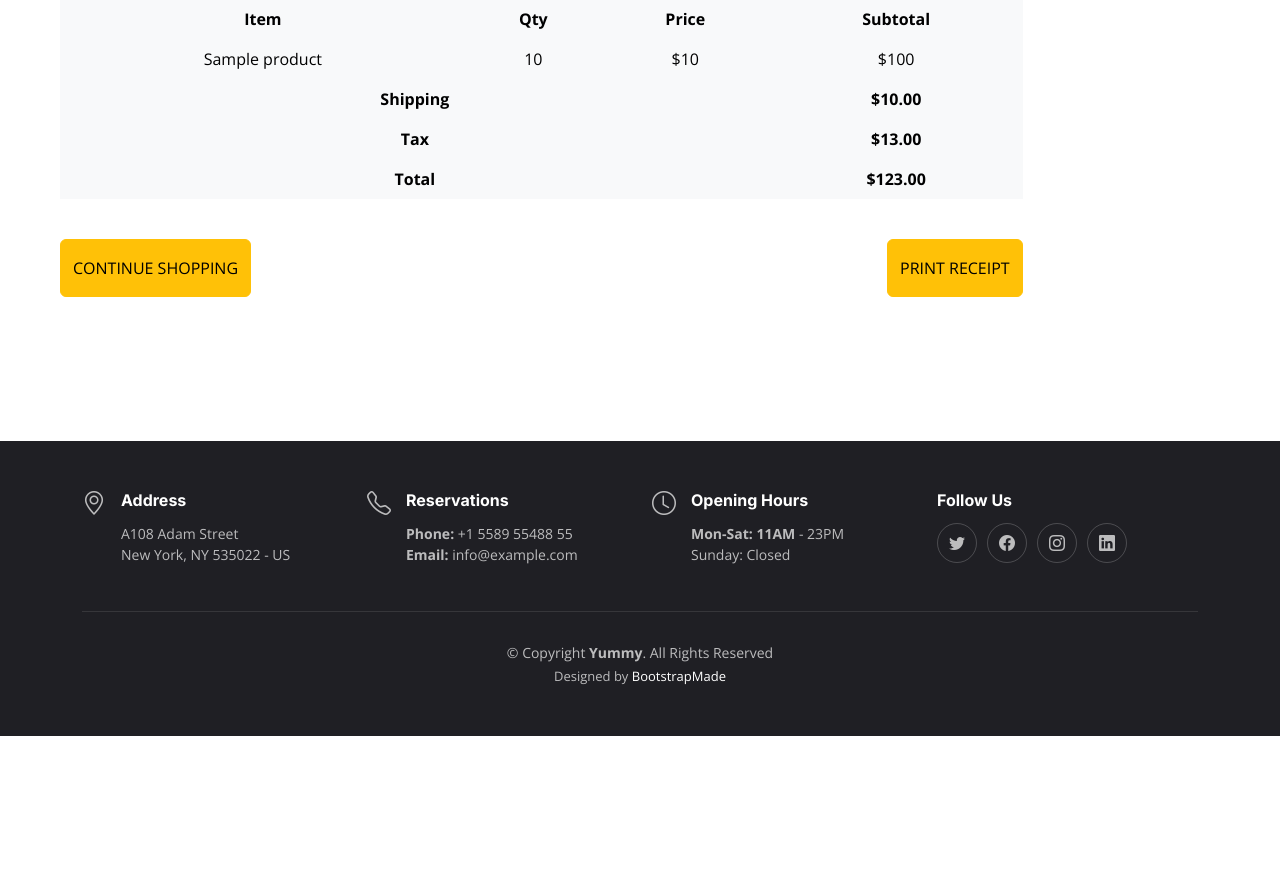
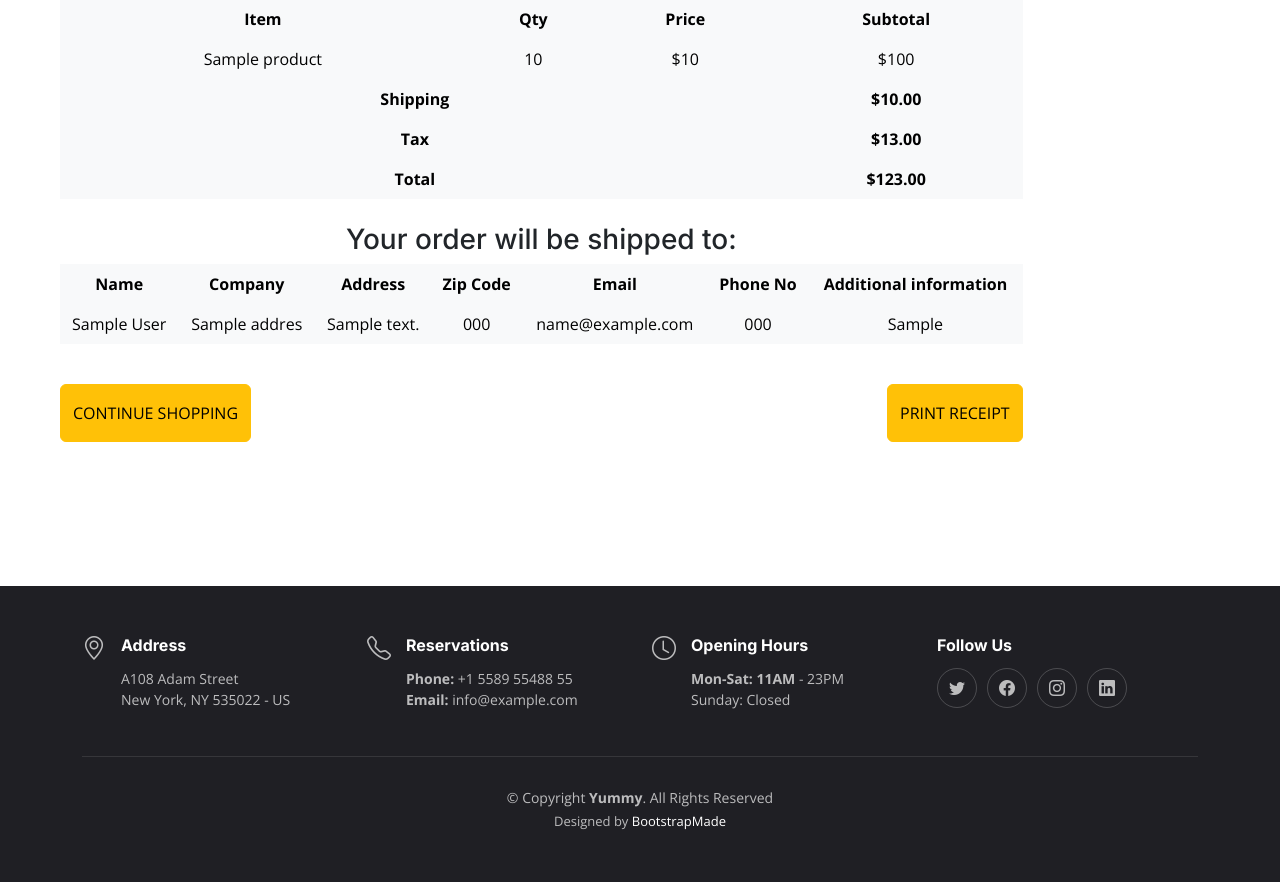
Before and after one commit to jibrilosman/yummycake, a PHP site: page /yummycake/thankyou.php in a window 1280 px wide. Shown: the part 380-1262 px from the top of the page. Before the commit the page ends 1116 px from the top, so only its background shows below. Run offline with PHP 8.4, Linux system fonts and the light colour scheme; tables that the repository leaves empty or names only in its code hold one stand-in row (values such as "Sample post"); some libraries are stand-ins or nearby versions.

Commit message:
many changes

```diff
--- a/components/cart.php
+++ b/components/cart.php
@@ -15,7 +15,7 @@
         // do nothing
     }
 ?>
- <a class='book-a-table-btn scrollto d-none d-lg-flex' href='checkout.php?cart_id=<?php echo $cartID ?>' >
+ <a class=' scrollto  d-lg-flex' href='checkout.php?cart_id=<?php echo $cartID ?>' >
    <i class='fa-solid fa-cart-shopping text-warning fa-2xl'>
         <small class='badge  border border-secondary rounded-circle' style='color:#f00;'>
           <?php echo $count ?>
--- a/models/address_model.php
+++ b/models/address_model.php
@@ -3,10 +3,48 @@
 
     function saveAddress($address) {
         global $db;
-        $query = "INSERT INTO address (firstName, lastName, companyName, address, postalCode, email, phone, information)" .
-        "VALUES ('$address[firstName]', '$address[lastName]', '$address[companyName]', '$address[address]','$address[postalCode]', '$address[email]', '$address[phone]', '$address[information]')";
+        $query = "INSERT INTO address (firstName, lastName, companyName, homeAddress, postalCode, email, phone, information)" .
+        "VALUES ('$address[firstName]', '$address[lastName]', '$address[companyName]', '$address[homeAddress]','$address[postalCode]', '$address[email]', '$address[phone]', '$address[information]')";
         $result = $db->query($query);
         return $db->lastInsertId();
     } // end saveAddress
 
+
+    // // create function to get the last address ID from the database
+    function getLastAddressID() {
+        global $db;
+        $query = "
+            SELECT
+                CONCAT(AD.firstName, ' ', AD.lastname) AS 'Name',
+                AD.companyName AS 'Company',
+                AD.homeAddress AS 'Address',
+                AD.postalCode AS 'Zip Code',
+                AD.email AS 'Email',
+                AD.phone AS 'Phone No',
+                AD.information AS 'Additional information'
+            FROM
+                address AS AD
+            ORDER BY
+                addressID
+            DESC LIMIT 1";
+        $result = $db->query($query);
+        $addressID = $result->fetch();
+        $result->closeCursor();
+
+        return $addressID;
+    } // end getLastAddressID
+
+    $last_address = getLastAddressID();
+    if($last_address) {
+        echo $last_address['Name'],
+        $last_address['Company'],
+        $last_address['Address'],
+        $last_address['Zip Code'],
+        $last_address['Email'],
+        $last_address['Phone No'],
+        $last_address['Additional information'];
+    } else {
+        echo 'Failed to retrieve the last address.';
+    }
+
 ?>
--- a/models/user_model.php
+++ b/models/user_model.php
@@ -16,4 +16,12 @@
         return $result;
     } // end login
 
+    function get_user($userID) {
+        global $db;
+        $query = "SELECT * FROM user WHERE userID = '$userID'";
+        $result = $db->query($query);
+        $user = $result->fetch();
+        return $user;
+    } // end get_user
+
 ?>
--- a/thankyou.php
+++ b/thankyou.php
@@ -9,13 +9,14 @@
     // Get total items in cart
     $cartItems = get_cart_items_total($cartID);
 
+
+
     if(isset($_POST['deleteAll'])) {
         close_cart($cartID);
         delete_all_items($cartID);
         header("Location: index.php");
         exit();
     }
-
 
 ?>
 
@@ -45,6 +46,7 @@
                         <td class="fw-normal">$<?php echo $c['Subtotal']; ?></td>
                     </tr>
                     <?php endforeach; ?>
+
                     <tr>
                         <td colspan="3" class="fw-bold">Shipping</td>
                         <td class="fw-bold">$<?php echo $cartItems['shipping']; ?></td>
@@ -57,6 +59,47 @@
                     </tr>
                 </tbody>
             </table>
+            <br>
+            <?php
+
+            echo '<table class="table table-light table-borderless text-center table-hover  mb-0">';
+                    echo '<h3 class="text-center">Your order will be shipped to:</h3>';
+
+                    echo '<table class="table table-light table-borderless text-center table-hover  mb-0">';
+                echo '<thead class="thead-dark">';
+                   echo '<tr>';
+                        echo '<th>Name</th>';
+                        echo '<th>Company</th>';
+                        echo '<th>Address</th>';
+                        echo '<th>Zip Code</th>';
+                        echo '<th>Email</th>';
+                        echo '<th>Phone No</th>';
+                        echo '<th>Additional information</th>';
+                    echo '</tr>';
+                echo '</thead>';
+                echo '<tbody>';
+                    $last_address = getLastAddressID();
+                    if($last_address) {
+                        echo '<tr>';
+                            echo '<td class="fw-normal">' . $last_address['Name'] . '</td>';
+                            echo '<td class="fw-normal">' . $last_address['Company'] . '</td>';
+                            echo '<td class="fw-normal">' . $last_address['Address'] . '</td>';
+                            echo '<td class="fw-normal">' . $last_address['Zip Code'] . '</td>';
+                            echo '<td class="fw-normal">' . $last_address['Email'] . '</td>';
+                            echo '<td class="fw-normal">' . $last_address['Phone No'] . '</td>';
+                            echo '<td class="fw-normal">' . $last_address['Additional information'] . '</td>';
+                        echo '</tr>';
+                    } else {
+                        echo 'Failed to retrieve the last address.';
+                    }
+                echo '</tbody>';
+            echo '</table>';
+
+
+
+
+            ?>
+
             <br>
             <div style="display:flex; justify-content:space-between;">
                 <form method="POST">
```
Also changed, not shown: address.php (+5 -5 lines), checkout.php (+32 -8 lines), client.php (+6 -6 lines).
